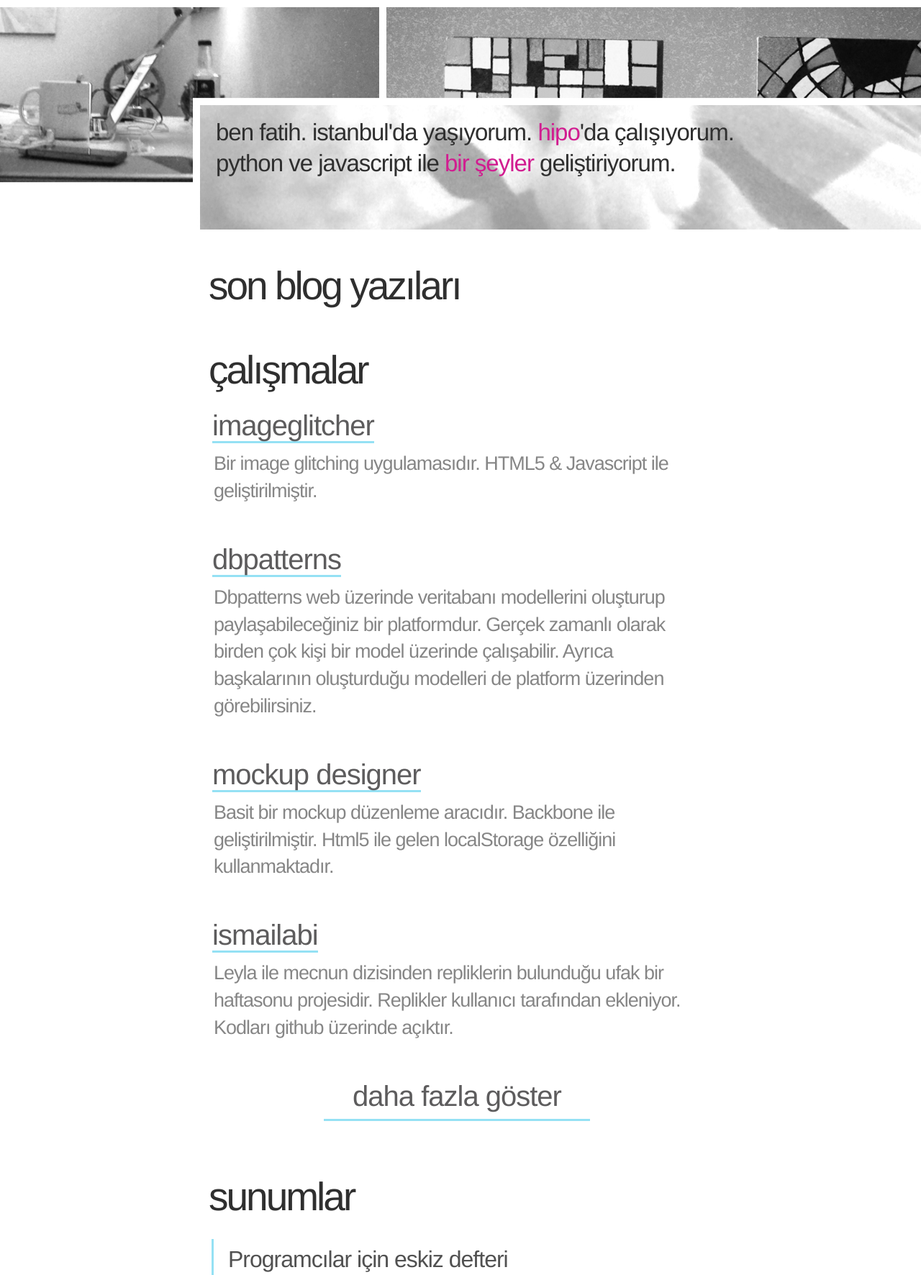
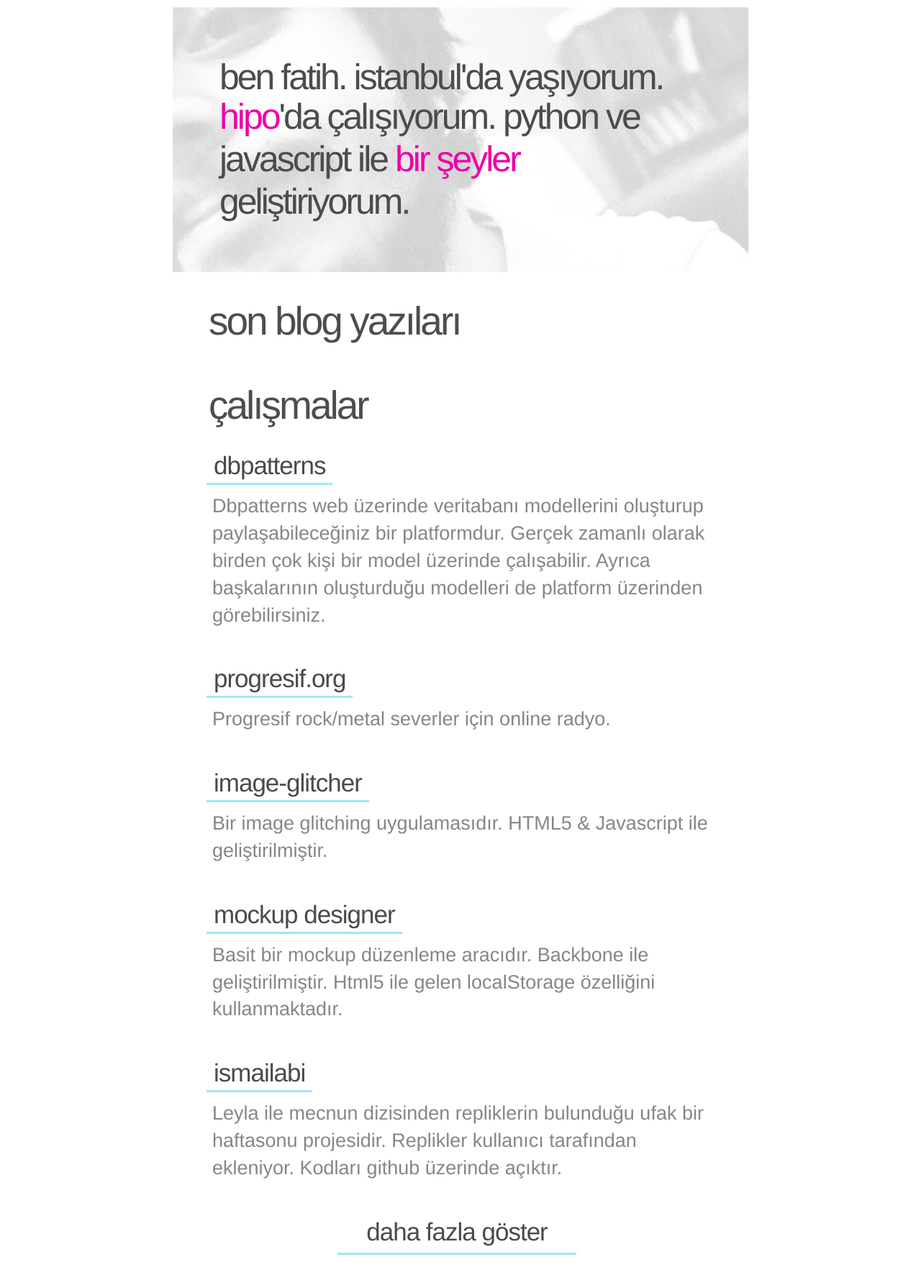
Before and after one commit to fatiherikli/fatiherikli.github.io, a Django app: template web/templates/contents/index.html in a window 1280 px wide. Shown: the part 169-1941 px from the top of the page at 72% size. Run offline with Django 3.2, Linux system fonts and the light colour scheme; the template is opened without the code that fills it, so the values that code supplies are empty; parts of the project's set-up code (start-up, migrations or seed data) failed here and were passed over; some libraries are stand-ins or nearby versions.

Commit message:
Updated project links

```diff
--- a/web/static/css/style.css
+++ b/web/static/css/style.css
@@ -66,52 +66,42 @@ h3 {
     font-weight: 300;
     margin: 0;
     letter-spacing: -3px;
-    color: #2f2f2f;
+    color: #4d4d4d;
 }
 
 #about-me {
-    background: #ecf0f1 url(../img/about-me.jpg) center -40px;
-    /*height: 390px;*/
-    /*margin-top: 10px;*/
-    padding-bottom: 70px;
-    border: 10px solid #fff;
-    border-left-width: 0;
-    border-right-width: 0;
+    width: 800px;
+    margin: auto;
+    background: url(../img/about-me.jpg) top left;
 }
 
-#about-me .picture {
-    float: right;
-    border-radius: 50%;
-    border: 15px solid #fff;
-    /*padding: 2px;*/
-    background: white;
-    margin-top: 45px;
-}
-
-#about-me h3 {
-    padding: 45px 0 0 10px;
-    color: #7a7a7a;
-}
 
 #about-me p {
-    padding: 150px 0 0;
-    font-size: 33px;
-    line-height: 1.3em;
-    letter-spacing: -1px;
+    padding: 70px 55px;
+    font-size: 50px;
+    line-height: 1.1em;
+    letter-spacing: -3px;
     font-weight: 300;
-    color: #2f2f2f;
-    margin: 3px -40px 0 10px;
+    color: #4c4c4c;
+    /*text-shadow: 1px 1px black;*/
+    margin: 10px;
 }
 
 
 #about-me a {
     text-decoration: none;
-    color: rgb(209, 29, 144);
+    /*background-color: black;*/
+    /*padding: 0 10px;*/
+    display: inline-block;
+    color: #ee00a6;
+    /*border-bottom: 3px dashed #a10070;*/
+    padding-bottom: 4px;
+    /*color: rgb(209, 29, 144);*/
     /*text-shadow: -1px 0 0 black;*/
 }
 
 #about-me a:hover {
-    color: rgba(0, 46, 244, 0.98);
+    color: black;
 }
 
 #about-me a:hover {
@@ -131,7 +121,7 @@ h3 {
 
 #works ul {
     color: white;
-    margin: 10px 0 0 -40px;
+    margin: 20px 0 0 -40px;
 }
 
 #works ul li {
@@ -141,12 +131,13 @@ h3 {
 
 #works ul li a {
     text-decoration: none;
-    color: #5d5c5d;
-    font-size: 40px;
+    color: #4a4a4a;
+    font-size: 35px;
     font-weight: 300;
-    margin-left: 5px;
     letter-spacing: -1px;
-    border-bottom: 3px solid #95e1f4;
+    border-bottom: 3px solid #9ae8fc;
+    padding: 1px 10px 5px;
+    margin-left: -3px;
 }
 
 #works ul li p {
@@ -158,10 +149,9 @@ h3 {
     /*border-bottom: 3px solid #7ed1b5;*/
     /*border-radius: 10px;*/
     line-height: 1.4em;
-    letter-spacing: -1px;
     font-weight: 300;
-    padding: 7px;
-    margin: 0 0 20px 0;
+    padding: 14px 5px;
+    margin: 0 0 10px 0;
     color: #868686;
     font-size: 27px;
 }
--- a/web/templates/contents/index.html
+++ b/web/templates/contents/index.html
@@ -4,15 +4,12 @@
 
 {% block content %}
     <div id="about-me">
-    <div class="content">
-        <!--<img src="images/fatih-erikli.jpg" alt="Fatih Erikli" class="picture"/>-->
         <p>ben fatih. istanbul'da yaşıyorum.
             <a href="http://hipo.biz">hipo</a>'da çalışıyorum.
             python ve javascript ile
             <a href="#works">bir şeyler</a> geliştiriyorum.
         </p>
     </div>
-</div>
 
 <div id="latest-posts">
     <div class="content">
@@ -33,13 +30,7 @@
         <h3>çalışmalar</h3>
         <ul>
             <li>
-                <a href="#">imageglitcher</a>
-
-                <p>Bir image glitching uygulamasıdır. HTML5 & Javascript
-                    ile geliştirilmiştir.</p>
-            </li>
-            <li>
-                <a href="#">dbpatterns</a>
+                <a href="http://dbpatterns.com">dbpatterns</a>
 
                 <p>Dbpatterns web üzerinde veritabanı modellerini oluşturup
                     paylaşabileceğiniz bir platformdur. Gerçek zamanlı olarak
@@ -48,7 +39,18 @@
                     görebilirsiniz.</p>
             </li>
             <li>
-                <a href="#">mockup designer</a>
+                <a href="http://progresif.org">progresif.org</a>
+
+                <p>Progresif rock/metal severler için online radyo.</p>
+            </li>
+            <li>
+                <a href="http://github.com/fatiherikli/image-glitcher">image-glitcher</a>
+
+                <p>Bir image glitching uygulamasıdır. HTML5 & Javascript
+                    ile geliştirilmiştir.</p>
+            </li>
+            <li>
+                <a href="http://github.com/fatiherikli/mockup-designer">mockup designer</a>
 
                 <p>
                     Basit bir mockup düzenleme aracıdır. Backbone ile
@@ -57,7 +59,7 @@
                 </p>
             </li>
             <li>
-                <a href="#">ismailabi</a>
+                <a href="http://github.com/fatiherikli/ismailabi.com">ismailabi</a>
 
                 <p>
                     Leyla ile mecnun dizisinden repliklerin bulunduğu ufak bir
@@ -70,7 +72,7 @@
                 <a href="#">daha fazla göster</a>
             </li>
             <li>
-                <a href="#">brainfuck visualizer</a>
+                <a href="http://github.com/fatiherikli/brainfuck-visualizer">brainfuck visualizer</a>
 
                 <p>
                     Brainfuck dili için yaptığım online bir editör ve
@@ -82,7 +84,7 @@
                 </p>
             </li>
             <li>
-                <a href="#">kule</a>
+                <a href="http://github.com/fatiherikli/kule">kule</a>
 
                 <p>Kule Mongodb için bir REST arayüzüdür. Kule'yi hızlıca
                     çıkarmanız gereken
@@ -91,7 +93,7 @@
                     kullanabilirsiniz.</p>
             </li>
             <li>
-                <a href="#">dictdiffer</a>
+                <a href="http://github.com/fatiherikli/dictdiffer">dictdiffer</a>
 
                 <p>Python'da iki adet dictionary'nin farkını almanızı ve bu
                     farkı
@@ -99,40 +101,40 @@
                     kütüphanedir.</p>
             </li>
             <li>
-                <a href="#">olay</a>
+                <a href="http://github.com/fatiherikli/olay">olay</a>
 
                 <p>Python üzerinde backbone benzeri bir event dispatching
                     kütüphanesidir.</p>
             </li>
             <li>
-                <a href="#">django-api-playground</a>
+                <a href="http://github.com/hipo/django-api-playground">django-api-playground</a>
 
                 <p>Django üzerinde API'larınız için test ortamı oluşturmanızı
                     sağlayan, yeniden kullanılabilir bir uygulamadır.</p>
             </li>
             <li>
-                <a href="#">nginx parser</a>
+                <a href="http://github.com/fatiherikli/nginxparser">nginx parser</a>
 
                 <p>Python üzerinde nginx konfigürasyon dosyalarınızı parse
                     etmenizi sağlayan
                     bir kütüphanedir.</p>
             </li>
             <li>
-                <a href="#">backbone-notifications</a>
+                <a href="http://github.com/fatiherikli/backbone-notifications">backbone-notifications</a>
 
                 <p>Backbone.js için bir global notification yöneticisidir.
                     Dbpatterns
                     ve Mockup Designer projesinde kullanılmıştır.</p>
             </li>
             <li>
-                <a href="#">backbone-autocomplete</a>
+                <a href="http://github.com/fatiherikli/backbone-autocomplete">backbone-autocomplete</a>
 
                 <p>Backbone.js için jquery-ui tarzı autocomplete widget'dır.
                     Ekstra bir uğraş gerektirmeden direkt olarak backbone
                     koleksiyonları üzerinden çalışmaktadır.</p>
             </li>
             <li>
-                <a href="#">twister</a>
+                <a href="http://github.com/fatiherikli/twister">twister</a>
 
                 <p>Wamp protokolünün Python üzerinde uygulanmış halidir. Aynı
                     zamanda
@@ -147,11 +149,10 @@
     <div class="content">
         <h3>sunumlar</h3>
         <ul>
-            <!--<li>-->
-                <!--<h4>Lettuce ile Behaviour Driven Development</h4>-->
-
-                <!--<p>Python Istanbul - <span>2014</span></p>-->
-            <!--</li>-->
+            <li>
+                <h4><a href="http://www.slideshare.net/lahavlevelaislabonita/lettuce-presentation">Lettuce ile Behaviour Driven Development</a></h4>
+                <p>Python Istanbul - <span>2014</span></p>
+            </li>
 
             <li>
                 <h4><a href="http://www.slideshare.net/lahavlevelaislabonita/processing-programclar-iin-eskiz-defteri">Programcılar için eskiz defteri</a></h4>
```
Also changed, not shown: other parts of web/static/css/style.css (+15 -10 lines), web/static/img/about-me.jpg.
